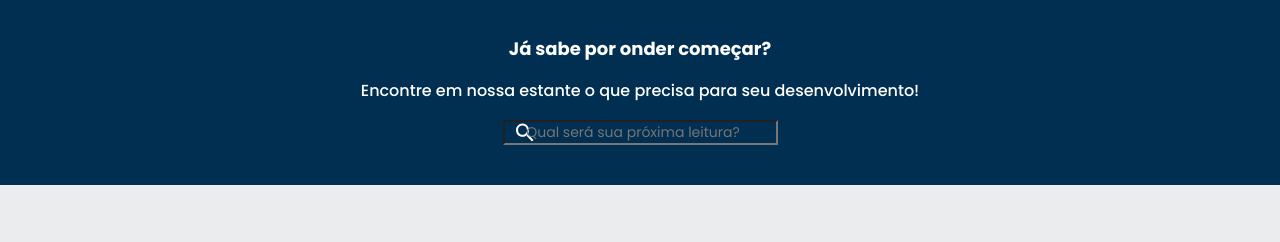
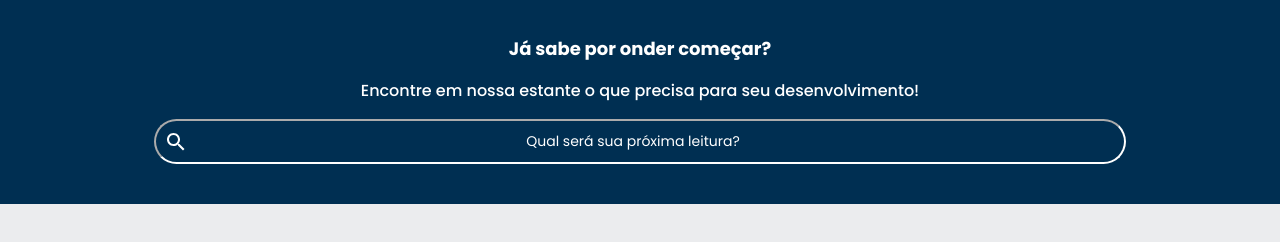
Before and after one commit to jeancarloslr/AluraBooks, a plain HTML site: page index.html in a window 1280 px wide. Shown: the part 82-324 px from the top of the page. Drawn offline with Linux system fonts and the light colour scheme.

Commit message:
pesquisa syle

```diff
--- a/styles/banner.css
+++ b/styles/banner.css
@@ -18,10 +18,20 @@
 
 .banner-pesquisa{
     text-align: center;
-    color: rgba(255, 255, 255, 0.548);
     font-size: 14px;
     font-weight: 400;
+    width: 80%;
     font-family: var(--fonte-principal);
     background: url('../img/Lupa.svg') no-repeat;
+    background-color: transparent;
     background-position: 0.6em;
+    border-radius: 24px;
+    border-color: white;
+    padding: 10px 30px;
+    color: white;
 }
+
+.banner-pesquisa::placeholder{
+    color: white;
+    text-align: center;
+}
```
